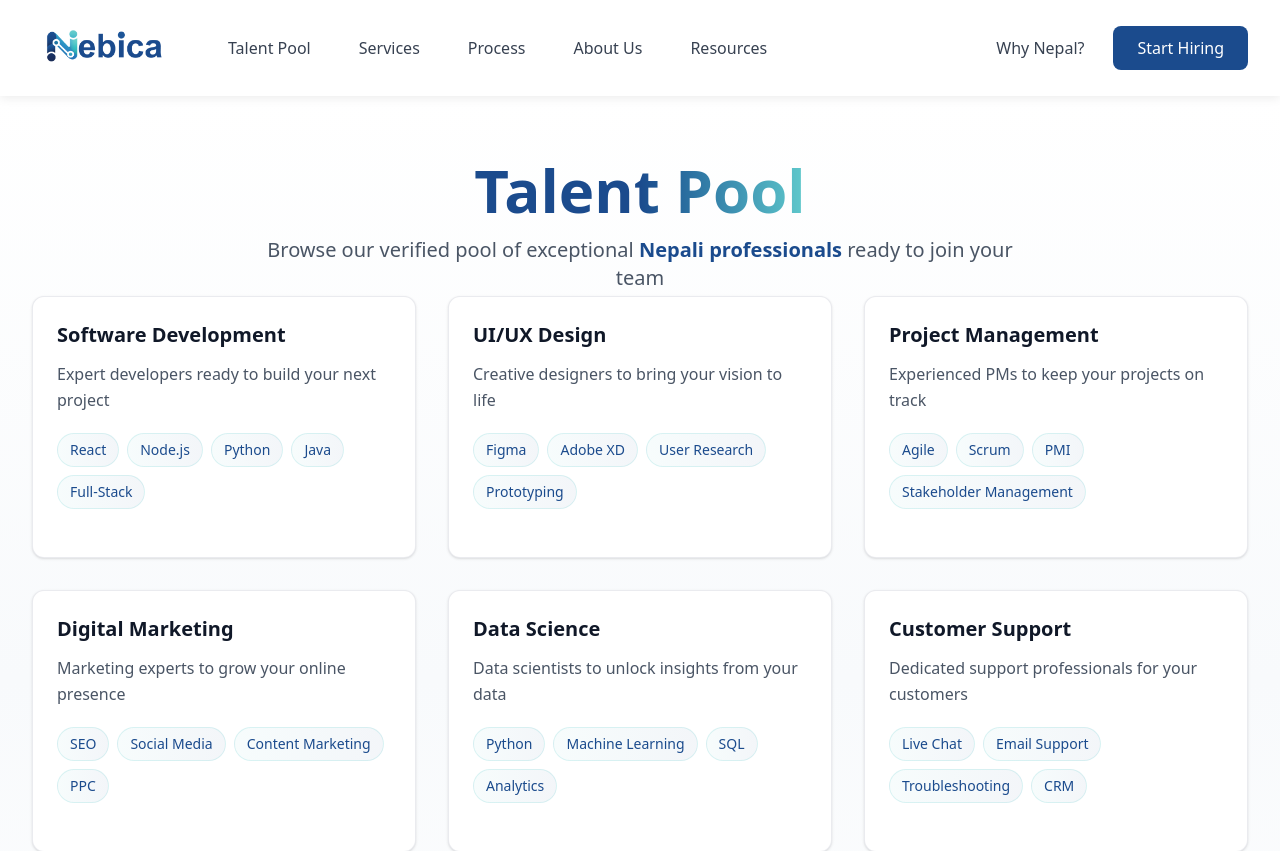
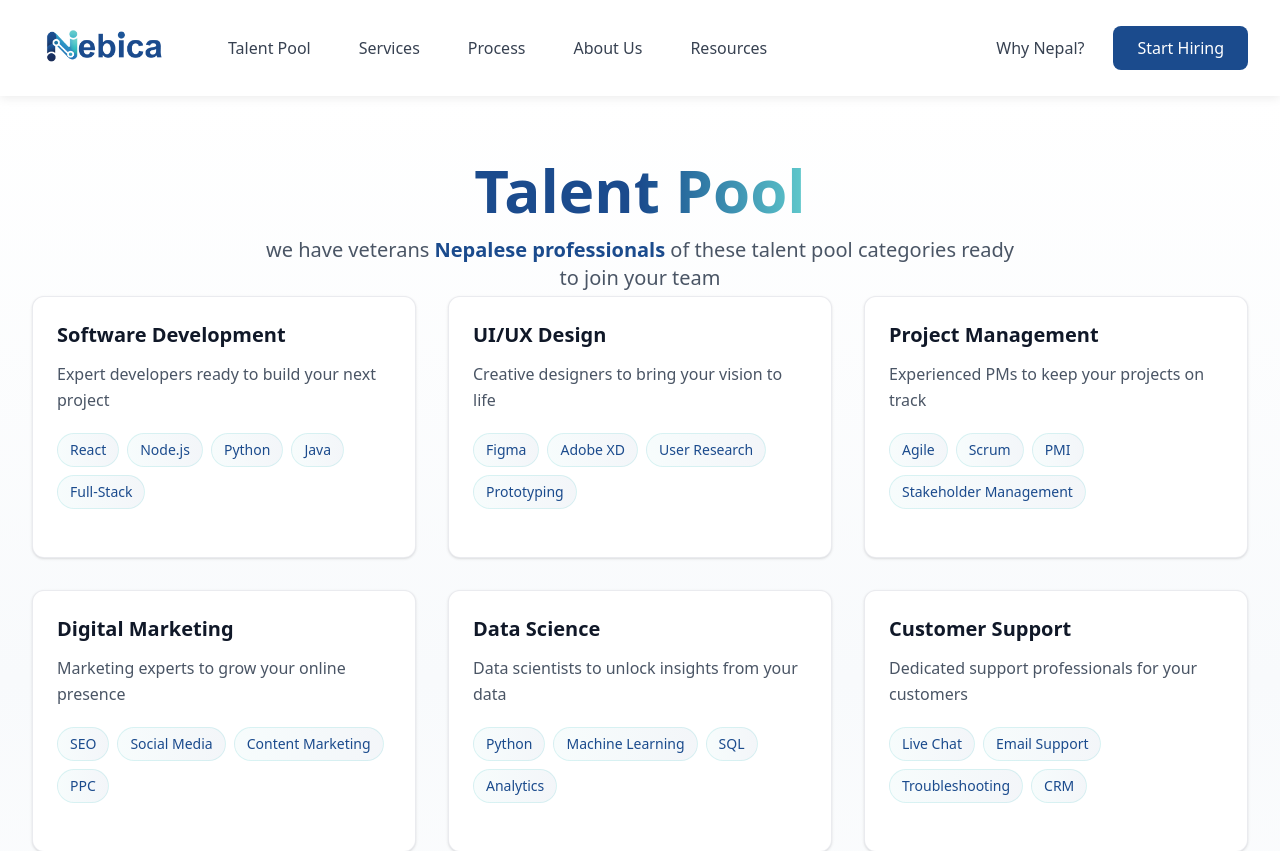
Before and after one commit to agencynebica-creator/nebica, a Next.js app: page /talent-pool in a window 1280 px wide. Shown: the top 851 px of the page. Built offline with nearby package versions, Linux system fonts and the light colour scheme.

Commit message:
ADDED FAVICO

```diff
--- a/src/pages/contact.tsx
+++ b/src/pages/contact.tsx
@@ -156,6 +156,8 @@ export default function Contact() {
                   <h3  className="text-lg font-semibold text-gray-900 mb-2">Email</h3>
                   <p  className="text-gray-600">contact@nebica.com</p>
                   <p  className="text-gray-600">support@nebica.com</p>
+                  <p  className="text-gray-600">hr@nebica.com</p>
+
                 </div>
                 <div>
                   <h3  className="text-lg font-semibold text-gray-900 mb-2">Phone</h3>
--- a/src/pages/talent-pool.tsx
+++ b/src/pages/talent-pool.tsx
@@ -53,9 +53,9 @@ export default function TalentPool() {
             </h1>
 
             <p className="text-xl text-gray-600 max-w-3xl mx-auto">
-              Browse our verified pool of exceptional
-              <span className="text-[#1b4b8d] font-semibold"> Nepali professionals </span>
-              ready to join your team
+              we have veterans
+              <span className="text-[#1b4b8d] font-semibold"> Nepalese professionals </span>
+               of these talent pool categories ready to join your team
             </p>
           </div>
 
```
Also changed, not shown: public/icon.png (deleted), 1 other file (tests, documents, lock files or other folders).
